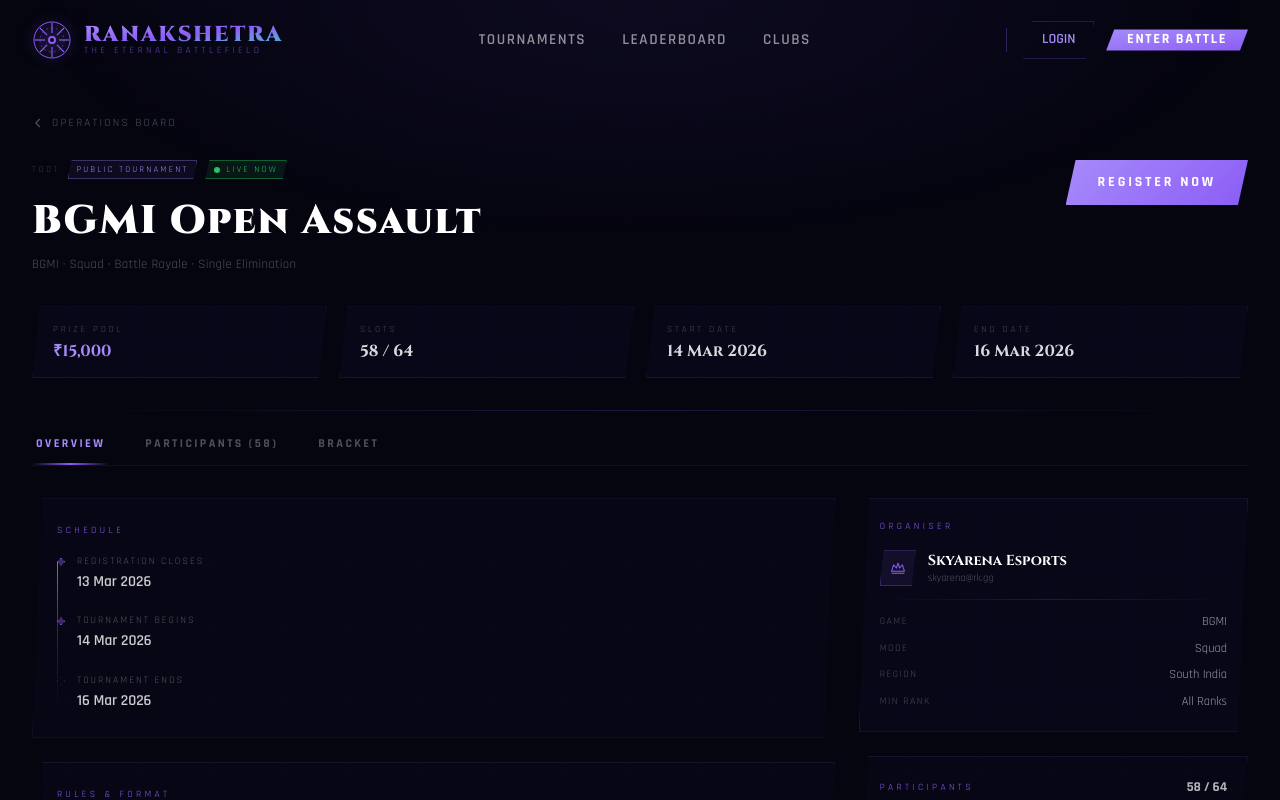
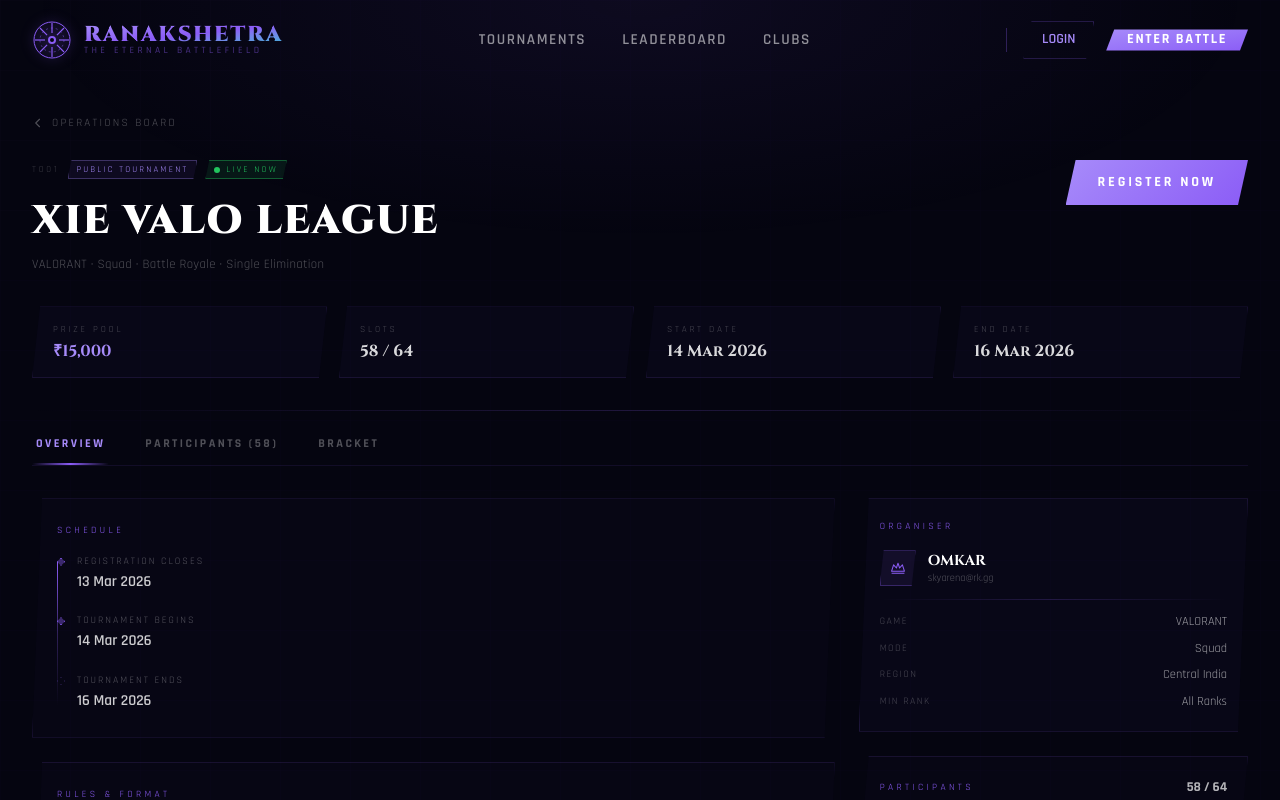
Before and after one commit to gauravdjp/ranakshetra, a Next.js app: page /tournaments/1 in a window 1280 px wide. Shown: the top 800 px of the page. Built offline with nearby package versions, Linux system fonts and the light colour scheme.

Commit message:
modified files

```diff
--- a/app/club/[id]/page.tsx
+++ b/app/club/[id]/page.tsx
@@ -53,8 +53,8 @@
 ───────────────────────────────────────────────────────────── */
 const CLUBS: Record<string, Club> = {
   "c001": {
-    id: "c001", name: "Mystic Phoenix", tag: "MPX", game: "BGMI",
-    region: "South India", city: "Bangalore", founded: "2024", leader: "ShadowX",
+    id: "c001", name: "XIE CLUB", tag: "MPX", game: "Valorant",
+    region: "Central India", city: "Mumbai", founded: "2024", leader: "Odis",
     wins: 12, tournaments: 28, rank: "Semi-Pro", status: "recruiting",
     bio: "South India's most feared BGMI squad. Born from the ranked trenches of Bangalore, MPX has climbed from Amateur to Semi-Pro in under a year. We play disciplined, we play smart — and when it matters, we play to win.",
     achievements: ["RK South India Open — 1st Place", "BGMI Regional Qualifiers — Top 4", "City Cup Champion 2024", "12 Tournament Wins"],
--- a/app/tournaments/[id]/page.tsx
+++ b/app/tournaments/[id]/page.tsx
@@ -10,13 +10,13 @@
 ───────────────────────────────────────────────────────────── */
 const MOCK_TOURNAMENTS: Record<string, Tournament> = {
   "T001": {
-    id: "T001", name: "BGMI Open Assault", game: "BGMI", type: "public",
-    region: "South India", rank: "All Ranks", status: "live",
+    id: "T001", name: "XIE VALO LEAGUE", game: "VALORANT", type: "public",
+    region: "Central India", rank: "All Ranks", status: "live",
     prize: "₹15,000", prizeBreakdown: ["₹8,000 — 1st", "₹4,500 — 2nd", "₹2,500 — 3rd"],
     slots: 64, filled: 58,
     startDate: "2026-03-14", endDate: "2026-03-16",
     registrationDeadline: "2026-03-13",
-    organiser: "SkyArena Esports", organiserContact: "skyarena@rk.gg",
+    organiser: "OMKAR", organiserContact: "skyarena@rk.gg",
     mode: "Squad", format: "Battle Royale · Single Elimination",
     rules: [
       "All participants must be 16+.",
@@ -32,18 +32,18 @@
       { time: "2026-03-12 · 09:00", text: "Tournament announced. Registration open." },
     ],
     participants: [
-      { rank: 1, name: "MYSTIC FC", tag: "MFC", region: "Bangalore", status: "active" },
-      { rank: 2, name: "APEX SQUAD", tag: "APEX", region: "Hyderabad", status: "active" },
-      { rank: 3, name: "STORM UNIT", tag: "SU", region: "Delhi", status: "active" },
-      { rank: 4, name: "PIXEL CREW", tag: "PCR", region: "Mumbai", status: "active" },
-      { rank: 5, name: "BYTE FORCE", tag: "BF", region: "Chennai", status: "eliminated" },
-      { rank: 6, name: "NOVA GUILD", tag: "NVG", region: "Pune", status: "eliminated" },
-      { rank: 7, name: "WIRED FC", tag: "WFC", region: "Kolkata", status: "active" },
-      { rank: 8, name: "ZERO HOUR", tag: "ZH", region: "Bengaluru", status: "active" },
-      { rank: 9, name: "IRON WOLVES", tag: "IW", region: "Ahmedabad", status: "active" },
-      { rank: 10, name: "GHOST RECON", tag: "GR", region: "Jaipur", status: "active" },
-      { rank: 11, name: "NEON BLADES", tag: "NB", region: "Lucknow", status: "active" },
-      { rank: 12, name: "CRIMSON WAR", tag: "CW", region: "Kochi", status: "active" },
+      { rank: 1, name: "OMKAR1", tag: "MFC", region: "Bangalore", status: "active" },
+      { rank: 2, name: "OMKAR2", tag: "APEX", region: "Hyderabad", status: "active" },
+      { rank: 3, name: "OMKAR3", tag: "SU", region: "Delhi", status: "active" },
+      { rank: 4, name: "OMKAR4", tag: "PCR", region: "Mumbai", status: "active" },
+      { rank: 5, name: "OMKAR5", tag: "BF", region: "Chennai", status: "eliminated" },
+      { rank: 6, name: "OMKAR6", tag: "NVG", region: "Pune", status: "eliminated" },
+      { rank: 7, name: "OMKAR7", tag: "WFC", region: "Kolkata", status: "active" },
+      { rank: 8, name: "OMKAR8", tag: "ZH", region: "Bengaluru", status: "active" },
+      { rank: 9, name: "OMKAR9", tag: "IW", region: "Ahmedabad", status: "active" },
+      { rank: 10, name: "OMKAR10", tag: "GR", region: "Jaipur", status: "active" },
+      { rank: 11, name: "OMKAR11", tag: "NB", region: "Lucknow", status: "active" },
+      { rank: 12, name: "OMKAR12", tag: "CW", region: "Kochi", status: "active" },
     ],
   },
   "T005": {
--- a/package.json
+++ b/package.json
@@ -3,7 +3,7 @@
   "version": "0.1.0",
   "private": true,
   "scripts": {
-    "dev": "next dev -H 192.168.0.103",
+    "dev": "next dev",
     "build": "next build",
     "start": "next start",
     "lint": "eslint"
```
Also changed, not shown: app/components/brackets.tsx (deleted).
